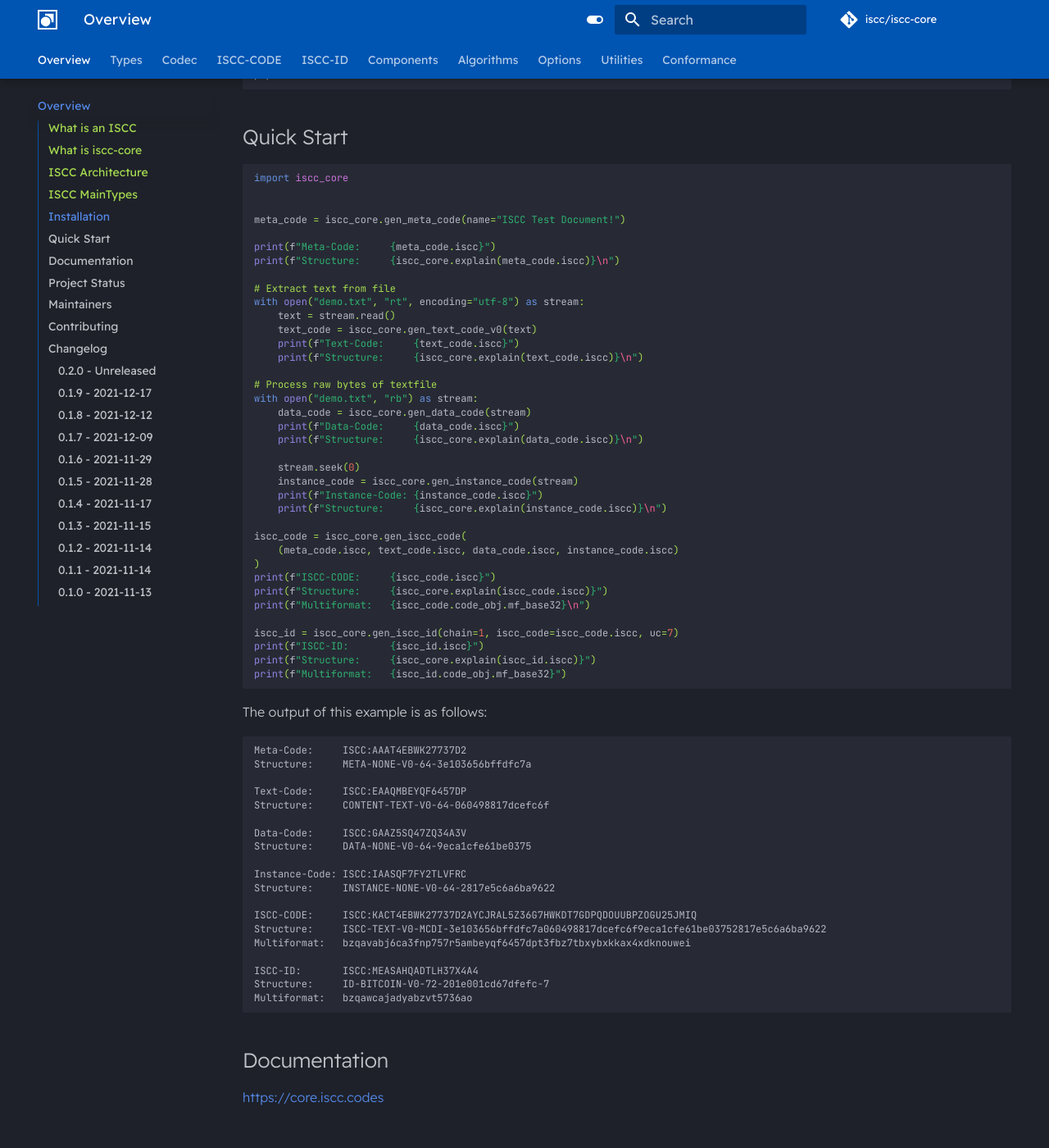
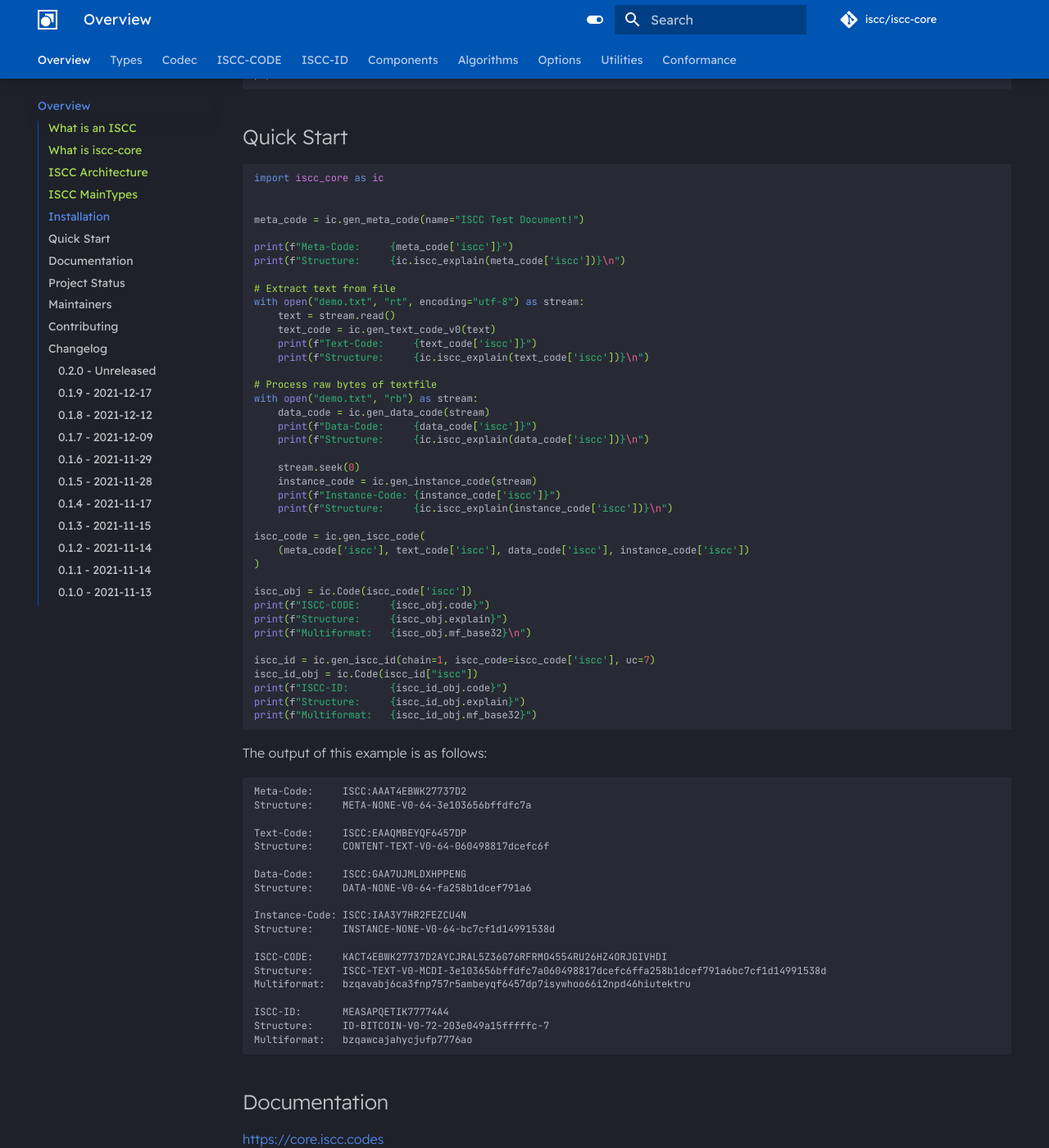
Before and after one commit to iscc/iscc-core, an MkDocs documentation site: the page built from docs/index.md, in a window 1280 px wide and 1400 px high, scrolled down 2484 px. Shown: the whole window at 82% size. Built offline with MkDocs 1.6.1 and Material for MkDocs 9.7.7, drawn with Linux system fonts in a browser that asks for light colours; comment, search, counter and statistics services are not loaded.

````diff
--- a/docs/index.md
+++ b/docs/index.md
@@ -51,44 +51,46 @@ pip install iscc-core
 ## Quick Start
 
 ```python
-import iscc_core
+import iscc_core as ic
 
 
-meta_code = iscc_core.gen_meta_code(name="ISCC Test Document!")
+meta_code = ic.gen_meta_code(name="ISCC Test Document!")
 
-print(f"Meta-Code:     {meta_code.iscc}")
-print(f"Structure:     {iscc_core.explain(meta_code.iscc)}\n")
+print(f"Meta-Code:     {meta_code['iscc']}")
+print(f"Structure:     {ic.iscc_explain(meta_code['iscc'])}\n")
 
 # Extract text from file
 with open("demo.txt", "rt", encoding="utf-8") as stream:
     text = stream.read()
-    text_code = iscc_core.gen_text_code_v0(text)
-    print(f"Text-Code:     {text_code.iscc}")
-    print(f"Structure:     {iscc_core.explain(text_code.iscc)}\n")
+    text_code = ic.gen_text_code_v0(text)
+    print(f"Text-Code:     {text_code['iscc']}")
+    print(f"Structure:     {ic.iscc_explain(text_code['iscc'])}\n")
 
 # Process raw bytes of textfile
 with open("demo.txt", "rb") as stream:
-    data_code = iscc_core.gen_data_code(stream)
-    print(f"Data-Code:     {data_code.iscc}")
-    print(f"Structure:     {iscc_core.explain(data_code.iscc)}\n")
+    data_code = ic.gen_data_code(stream)
+    print(f"Data-Code:     {data_code['iscc']}")
+    print(f"Structure:     {ic.iscc_explain(data_code['iscc'])}\n")
 
     stream.seek(0)
-    instance_code = iscc_core.gen_instance_code(stream)
-    print(f"Instance-Code: {instance_code.iscc}")
-    print(f"Structure:     {iscc_core.explain(instance_code.iscc)}\n")
+    instance_code = ic.gen_instance_code(stream)
+    print(f"Instance-Code: {instance_code['iscc']}")
+    print(f"Structure:     {ic.iscc_explain(instance_code['iscc'])}\n")
 
-iscc_code = iscc_core.gen_iscc_code(
-    (meta_code.iscc, text_code.iscc, data_code.iscc, instance_code.iscc)
+iscc_code = ic.gen_iscc_code(
+    (meta_code['iscc'], text_code['iscc'], data_code['iscc'], instance_code['iscc'])
 )
-print(f"ISCC-CODE:     {iscc_code.iscc}")
-print(f"Structure:     {iscc_core.explain(iscc_code.iscc)}")
-print(f"Multiformat:   {iscc_code.code_obj.mf_base32}\n")
 
-iscc_id = iscc_core.gen_iscc_id(chain=1, iscc_code=iscc_code.iscc, uc=7)
-print(f"ISCC-ID:       {iscc_id.iscc}")
-print(f"Structure:     {iscc_core.explain(iscc_id.iscc)}")
-print(f"Multiformat:   {iscc_id.code_obj.mf_base32}")
+iscc_obj = ic.Code(iscc_code['iscc'])
+print(f"ISCC-CODE:     {iscc_obj.code}")
+print(f"Structure:     {iscc_obj.explain}")
+print(f"Multiformat:   {iscc_obj.mf_base32}\n")
 
+iscc_id = ic.gen_iscc_id(chain=1, iscc_code=iscc_code['iscc'], uc=7)
+iscc_id_obj = ic.Code(iscc_id["iscc"])
+print(f"ISCC-ID:       {iscc_id_obj.code}")
+print(f"Structure:     {iscc_id_obj.explain}")
+print(f"Multiformat:   {iscc_id_obj.mf_base32}")
 ```
 
 The output of this example is as follows:
@@ -100,19 +102,19 @@ Structure:     META-NONE-V0-64-3e103656bffdfc7a
 Text-Code:     ISCC:EAAQMBEYQF6457DP
 Structure:     CONTENT-TEXT-V0-64-060498817dcefc6f
 
-Data-Code:     ISCC:GAAZ5SQ47ZQ34A3V
-Structure:     DATA-NONE-V0-64-9eca1cfe61be0375
+Data-Code:     ISCC:GAA7UJMLDXHPPENG
+Structure:     DATA-NONE-V0-64-fa258b1dcef791a6
 
-Instance-Code: ISCC:IAASQF7FY2TLVFRC
-Structure:     INSTANCE-NONE-V0-64-2817e5c6a6ba9622
+Instance-Code: ISCC:IAA3Y7HR2FEZCU4N
+Structure:     INSTANCE-NONE-V0-64-bc7cf1d14991538d
 
-ISCC-CODE:     ISCC:KACT4EBWK27737D2AYCJRAL5Z36G7HWKDT7GDPQDOUUBPZOGU25JMIQ
-Structure:     ISCC-TEXT-V0-MCDI-3e103656bffdfc7a060498817dcefc6f9eca1cfe61be03752817e5c6a6ba9622
-Multiformat:   bzqavabj6ca3fnp757r5ambeyqf6457dpt3fbz7tbxybxkkax4xdknouwei
+ISCC-CODE:     KACT4EBWK27737D2AYCJRAL5Z36G76RFRMO4554RU26HZ4ORJGIVHDI
+Structure:     ISCC-TEXT-V0-MCDI-3e103656bffdfc7a060498817dcefc6ffa258b1dcef791a6bc7cf1d14991538d
+Multiformat:   bzqavabj6ca3fnp757r5ambeyqf6457dp7isywhoo66i2npd46hiutektru
 
-ISCC-ID:       ISCC:MEASAHQADTLH37X4A4
-Structure:     ID-BITCOIN-V0-72-201e001cd67dfefc-7
-Multiformat:   bzqawcajadyabzvt5736ao
+ISCC-ID:       MEASAPQETIK77774A4
+Structure:     ID-BITCOIN-V0-72-203e049a15fffffc-7
+Multiformat:   bzqawcajahycjufp7776ao
 ```
 
 ## Documentation
````
Also changed, not shown: README.md (+34 -32 lines), 1 other file.
